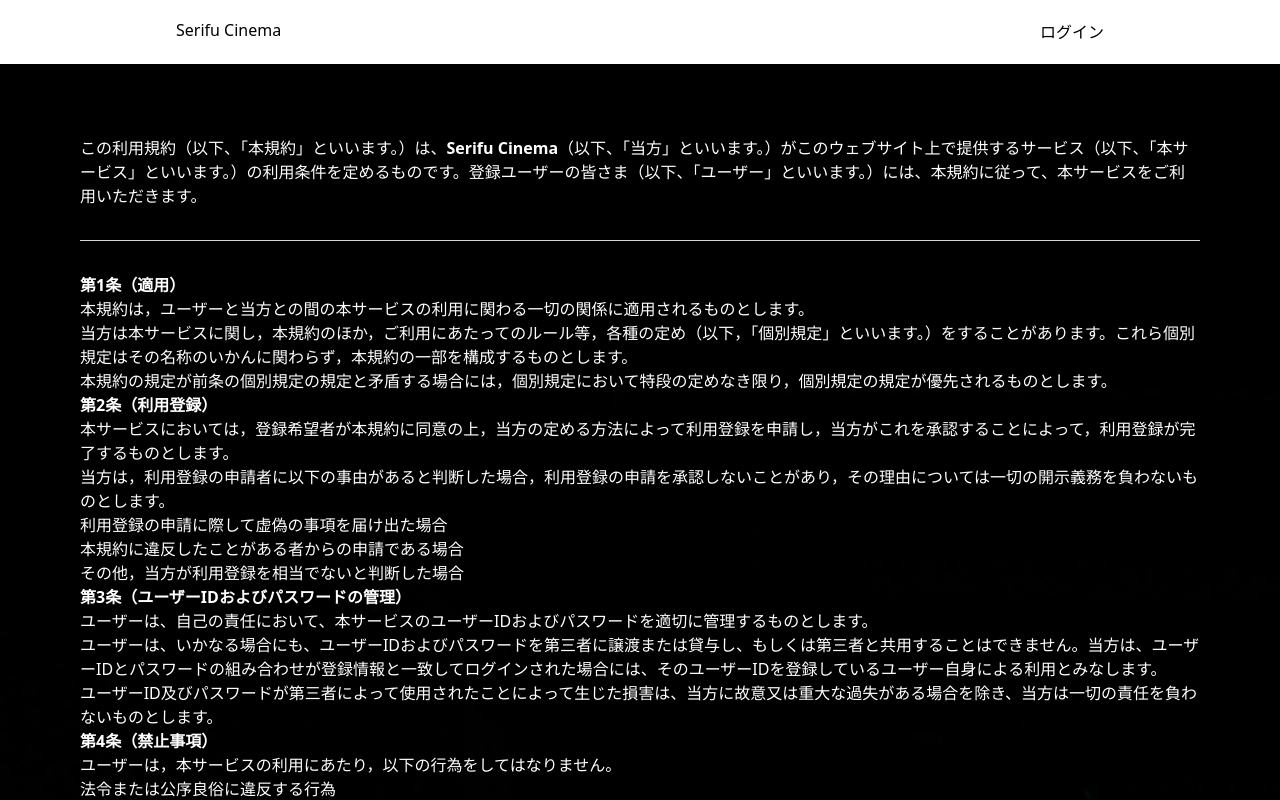
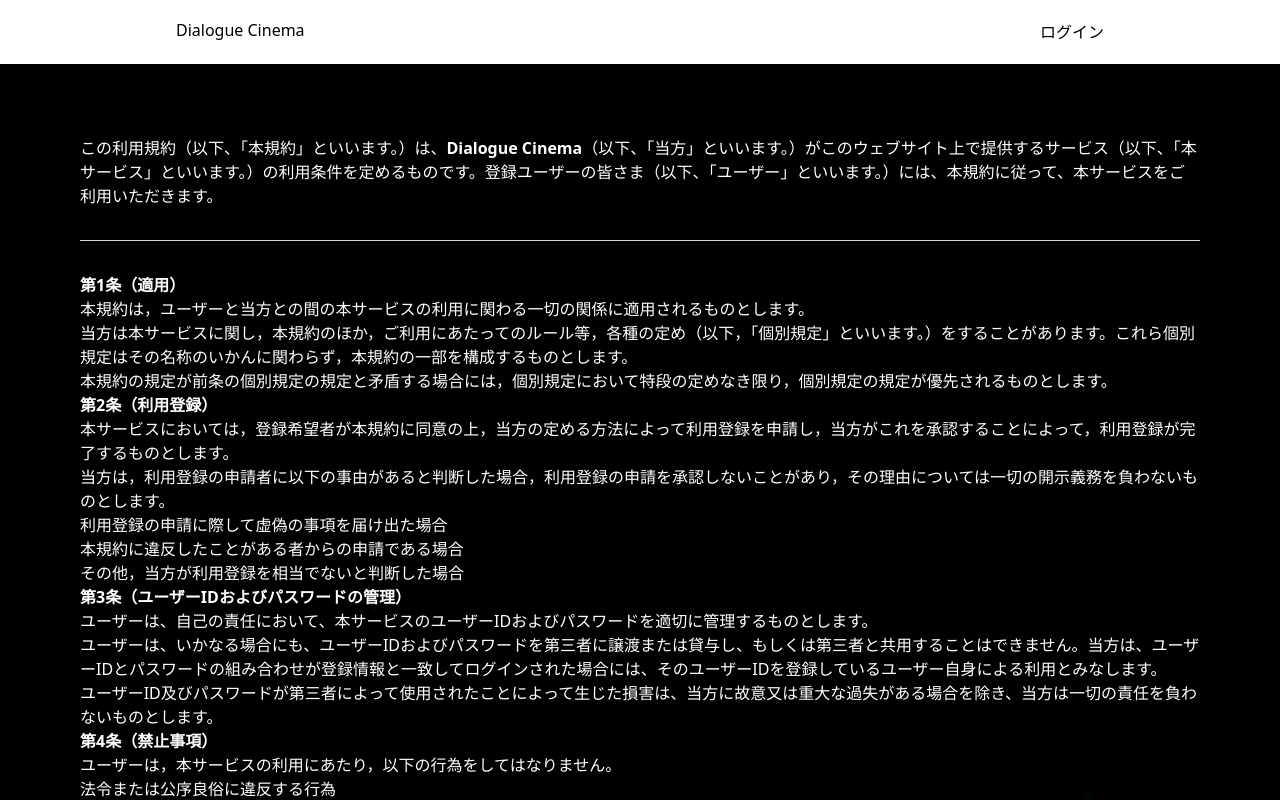
Before and after one commit to ayakuma309/movie-dialoge, a Next.js app: page /terms in a window 1280 px wide. Shown: the top 800 px of the page. Built offline with nearby package versions, Linux system fonts and the light colour scheme; no server answers.

Commit message:
style: タイトル、文章変更

```diff
--- a/components/common/Footer.tsx
+++ b/components/common/Footer.tsx
@@ -23,7 +23,7 @@ const Footer: React.FC =() => {
             </li>
           </nav>
           <p className="text-sm text-center mt-2">
-            © 2023 Serifu Cinema
+            © 2023 Dialogue Cinema
           </p>
         </div>
       </div>
--- a/components/common/Header.tsx
+++ b/components/common/Header.tsx
@@ -20,7 +20,7 @@ const Header: React.FC = () => {
       <div className="mx-auto md:mx-20 xl:mx-44">
         <div className="relative flex h-16 items-center justify-around sm:justify-between">
           <Link href="/">
-            <div className="block h-7 w-auto">Serifu Cinema</div>
+            <div className="block h-7 w-auto">Dialogue Cinema</div>
           </Link>
           {user !== null ? (
             <div className="absolute inset-y-0 right-0 flex items-center sm:static sm:inset-auto sm:ml-6 sm:pr-1">
--- a/components/common/Layout.tsx
+++ b/components/common/Layout.tsx
@@ -9,7 +9,7 @@ type MyComponentProps = {
 //Layoutコンポーネントの作成。全体のlayout。引数にchildren, title
 const Layout: React.FC<MyComponentProps> = ({
   children,
-  title = 'ScriptSelectMovies',
+  title = 'Dialogue Cinema',
 }) => {
   return (
     <>
--- a/components/dialogue/AllDialogue.tsx
+++ b/components/dialogue/AllDialogue.tsx
@@ -106,7 +106,7 @@ const AllDialogue = () => {
             ))}
           </div>
         ) : (
-          <p>No movies to display.</p>
+          <p className='text-center text-white'>No movies to display.</p>
         )}
 
         {isLoading &&
@@ -122,7 +122,7 @@ const AllDialogue = () => {
             </div>
           )}
 
-        {isPaginationFinished && <p className='text-center'>No more movies to load.</p>}
+        {isPaginationFinished && <p className='text-center text-white'>No more movies to load.</p>}
       </div>
     </div>
   );
--- a/pages/index.tsx
+++ b/pages/index.tsx
@@ -7,7 +7,7 @@ import AddCircleIcon from '@mui/icons-material/AddCircle';
 const Home: NextPage = () => {
   const user = useUser();
   return (
-    <Layout title="Serifu Cinema">
+    <Layout title="Dialogue Cinema">
       <div className="movie-dialogue">
         <div>
           <>
--- a/pages/loginForm.tsx
+++ b/pages/loginForm.tsx
@@ -4,7 +4,7 @@ import Layout from "../components/common/Layout";
 import Auth from "../components/login/Auth";
 const LoginForm: NextPage = () => {
   return (
-    <Layout title="ログイン">
+    <Layout title="Login">
       <div className="container mx-auto mt-28 mb-12 max-w-2xl rounded-xl text-center shadow-xl sm:w-full sm:max-w-lg sm:py-28 sm:px-24">
         <Auth />
       </div>
--- a/pages/privacyPolicy.tsx
+++ b/pages/privacyPolicy.tsx
@@ -7,7 +7,7 @@ const PrivacyPolicy = () => {
       <div className="mx-8 md:mx-20 pt-10 text-white">
         <article className="prose prose-sm max-w-none">
           <p>
-            <span className="font-bold">Serifu Cinema</span>（以下、「当方」といいます。）は、本ウェブサイト上で提供するサービス（以下、「本サービス」といいます。）におけるユーザーの個人情報の取扱いについて、以下のとおりプライバシーポリシー（以下、「本ポリシー」といいます。）を定めます。
+            <span className="font-bold">Dialogue Cinema</span>（以下、「当方」といいます。）は、本ウェブサイト上で提供するサービス（以下、「本サービス」といいます。）におけるユーザーの個人情報の取扱いについて、以下のとおりプライバシーポリシー（以下、「本ポリシー」といいます。）を定めます。
           </p>
         </article>
         <hr className="h-px my-8 bg-gray-300 border-0" />
--- a/pages/terms.tsx
+++ b/pages/terms.tsx
@@ -7,7 +7,7 @@ const Terms = () => {
       <div className="mx-8 md:mx-20 pt-10 text-white">
         <article className="prose prose-sm max-w-none">
           <p>
-            この利用規約（以下、「本規約」といいます。）は、<span className="font-bold">Serifu Cinema</span>（以下、「当方」といいます。）がこのウェブサイト上で提供するサービス（以下、「本サービス」といいます。）の利用条件を定めるものです。登録ユーザーの皆さま（以下、「ユーザー」といいます。）には、本規約に従って、本サービスをご利用いただきます。
+            この利用規約（以下、「本規約」といいます。）は、<span className="font-bold">Dialogue Cinema</span>（以下、「当方」といいます。）がこのウェブサイト上で提供するサービス（以下、「本サービス」といいます。）の利用条件を定めるものです。登録ユーザーの皆さま（以下、「ユーザー」といいます。）には、本規約に従って、本サービスをご利用いただきます。
           </p>
         </article>
         <hr className="h-px my-8 bg-gray-300 border-0 " />
--- a/pages/users/[id]/edit.tsx
+++ b/pages/users/[id]/edit.tsx
@@ -27,7 +27,7 @@ const editProfile = () => {
 
 
   return (
-    <Layout title='プロフィール編集'>
+    <Layout title='Edit Profile'>
       <div className='flex flex-col items-center justify-center'>
         <h2
           className='text-2xl font-bold text-white my-3'
--- a/pages/users/[id]/index.tsx
+++ b/pages/users/[id]/index.tsx
@@ -6,7 +6,7 @@ import { RotatingLines } from "react-loader-spinner";
 export default function UserPage() {
   const user = useUser();
   return (
-    <Layout title="マイページ">
+    <Layout title="Profile">
       <div>
         <div>
           {user ? (
```
